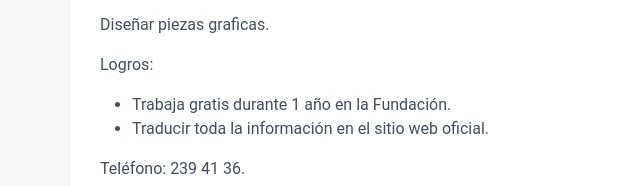
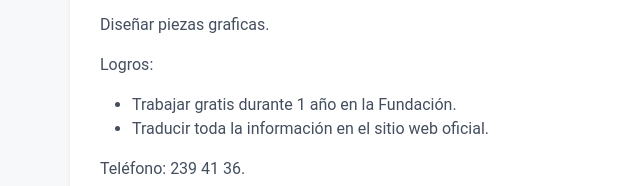
Before and after one commit to julian0808/hvjmr, a plain HTML site: page index.html in a window 1280 px wide. Shown: the part 2926-3112 px from the top of the page, 12-652 px from the left. Drawn offline with nearby package versions, Linux system fonts and the light colour scheme; no server answers; a script that the page names is missing; some icons are missing.

Commit message:
index.html

```diff
--- a/index.html
+++ b/index.html
@@ -268,7 +268,7 @@
                                 <p>Diseñar piezas graficas.</p>
                                 <p align="justify">Logros:</p>
                                 <ul>
-                                    <li>Trabaja gratis durante 1 año en la Fundación.</li>
+                                    <li>Trabajar gratis durante 1 año en la Fundación.</li>
                                     <li>Traducir toda la información en el sitio web oficial.</li>
 
                                 </ul>
```
